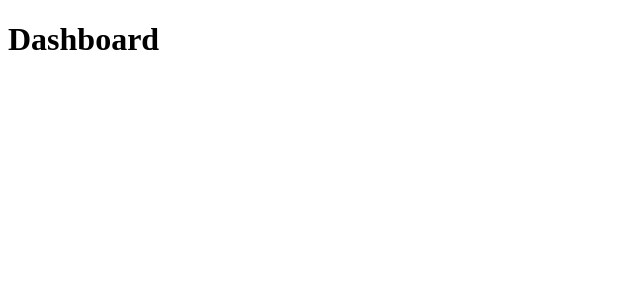
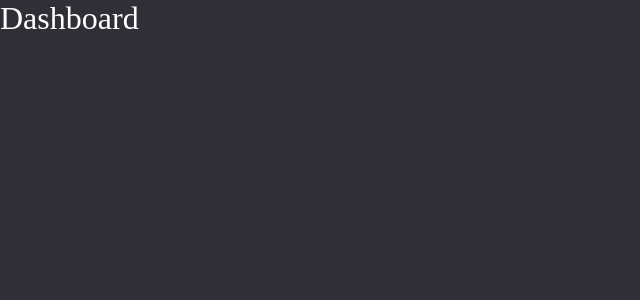
Before and after one commit to evertonfrnds/quarendemia-front-end, a React (Create React App) app: page / in a window 1280 px wide. Shown: the top 300 px of the page, without its empty margins (0-640 px from the left). Built offline with nearby package versions, Linux system fonts and the light colour scheme.

Commit message:
implementing global styles

```diff
--- a/package.json
+++ b/package.json
@@ -14,6 +14,7 @@
     "react-dom": "^16.13.1",
     "react-router-dom": "^5.2.0",
     "react-scripts": "3.4.1",
+    "styled-components": "^5.1.1",
     "typescript": "~3.7.2"
   },
   "scripts": {
@@ -36,6 +37,7 @@
   },
   "devDependencies": {
     "@types/react-router-dom": "^5.1.5",
+    "@types/styled-components": "^5.1.0",
     "@typescript-eslint/eslint-plugin": "^3.5.0",
     "@typescript-eslint/parser": "^3.5.0",
     "eslint": "^6.6.0",
--- a/public/index.html
+++ b/public/index.html
@@ -6,6 +6,11 @@
     <meta name="theme-color" content="#000000" />
 
     <title>React App</title>
+
+    <link
+      href="https://fonts.googleapis.com/css2?family=Roboto+Slab:wght@400;500&display=swap"
+      rel="stylesheet"
+    />
   </head>
   <body>
     <noscript>You need to enable JavaScript to run this app.</noscript>
--- a/src/App.tsx
+++ b/src/App.tsx
@@ -1,12 +1,14 @@
 import React from 'react'
 
 import { BrowserRouter } from 'react-router-dom'
+import GlobalStyle from './styles/global'
 
 import Routes from './routes'
 
 const App: React.FC = () => (
   <BrowserRouter>
     <Routes />
+    <GlobalStyle />
   </BrowserRouter>
 )
 
--- /dev/null
+++ b/src/styles/global.ts
@@ -0,0 +1,29 @@
+import { createGlobalStyle } from 'styled-components'
+
+export default createGlobalStyle`
+  * {
+    margin: 0;
+    padding: 0;
+    box-sizing: border-box;
+    outline: 0;
+  }
+
+  body {
+    background: #312e38;
+    color: #fff;
+    -webkit-font-smoothing: antialiased;
+  }
+
+  body, input, button {
+    font-family: 'Roboto-Slab', serif;
+    font-size: 16px;
+  }
+
+  h1, h2, h3, h4, h5, h6, strong {
+    font-weight: 500;
+  }
+
+  button {
+    cursor: pointer;
+  }
+`
```
Also changed, not shown: 1 other file (tests, documents, lock files or other folders).
